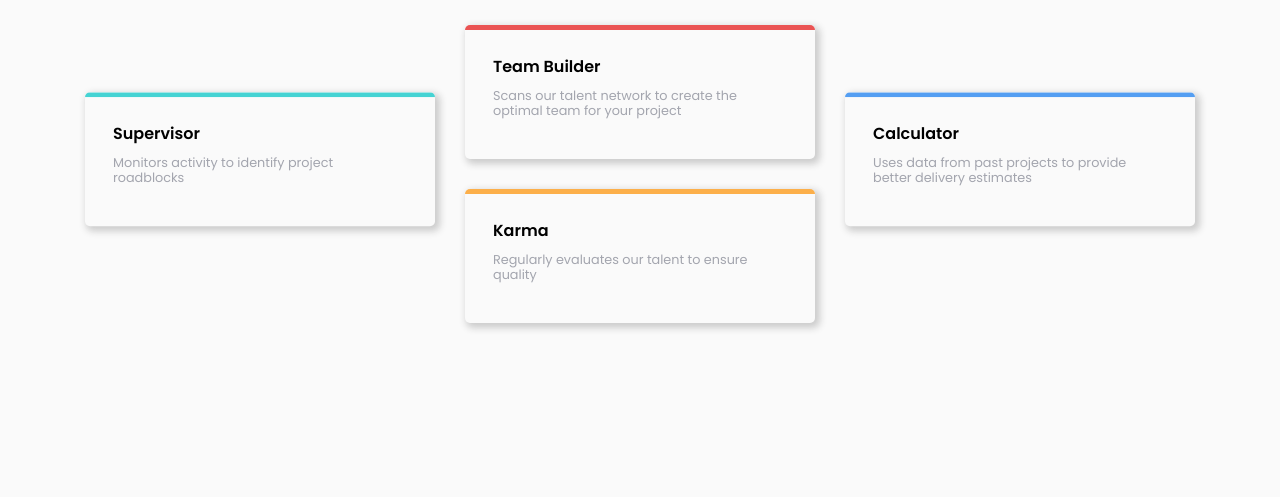
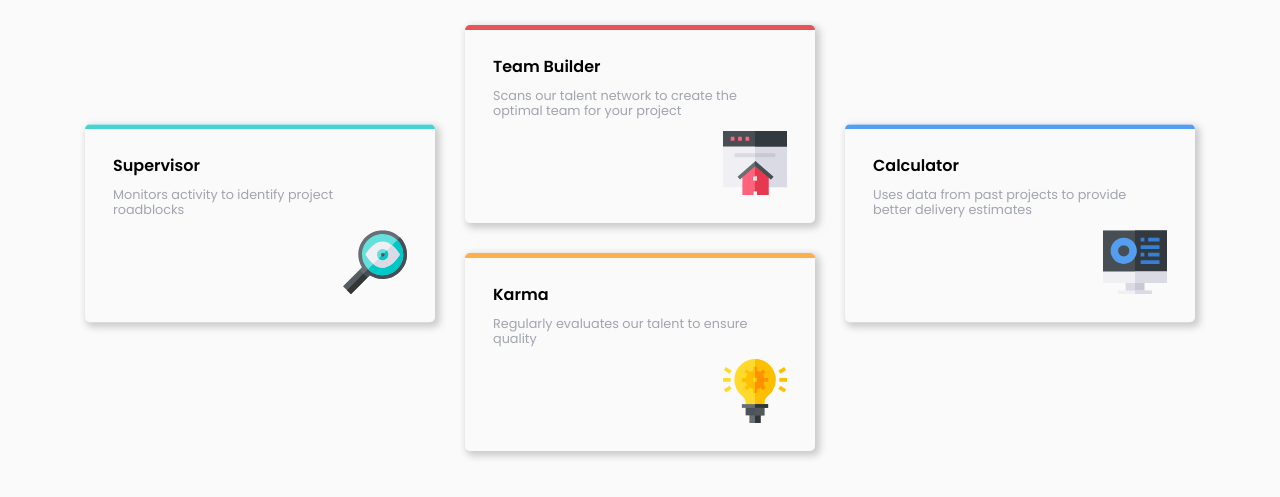
Before and after one commit to lholcomb/four-card-feature-section, a plain HTML site: page index.html in a window 1280 px wide. Shown: the part 213-710 px from the top of the page. Drawn offline with Linux system fonts and the light colour scheme; the site is published under a folder, as on GitHub Pages, so addresses that start at the root find nothing.

Commit message:
Update index.html

```diff
--- a/index.html
+++ b/index.html
@@ -26,25 +26,25 @@
   <div class="card supervisior">
     <h3>Supervisor</h3>
     <p>Monitors activity to identify project roadblocks</p>
-    <img src="/images/icon-supervisor.svg" alt="">
+    <img src="images/icon-supervisor.svg" alt="">
   </div>
 
   <div class="card team">
     <h3>Team Builder</h3>
     <p>Scans our talent network to create the optimal team for your project</p>
-    <img src="/images/icon-team-builder.svg" alt="">
+    <img src="images/icon-team-builder.svg" alt="">
   </div>
 
   <div class="card calculator">
     <h3>Calculator</h3>
     <p>Uses data from past projects to provide better delivery estimates</p>
-    <img src="/images/icon-calculator.svg" alt="">
+    <img src="images/icon-calculator.svg" alt="">
   </div>
 
   <div class="card karma">
     <h3>Karma</h3>
     <p>Regularly evaluates our talent to ensure quality</p>
-    <img src="/images/icon-karma.svg" alt="">
+    <img src="images/icon-karma.svg" alt="">
   </div>
 
 </div>
```
